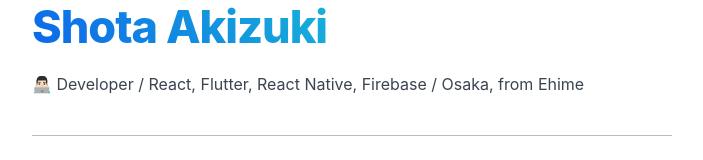
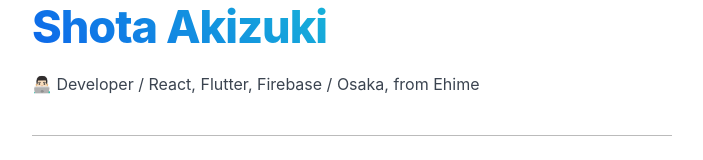
Before and after one commit to shota-akizuki/shota-dev, a Next.js app: page / in a window 1280 px wide. Shown: the part 161-321 px from the top of the page, without its empty margins (288-991 px from the left). Built offline with nearby package versions, Linux system fonts and the light colour scheme.

Commit message:
Delete RN.

```diff
--- a/pages/index.tsx
+++ b/pages/index.tsx
@@ -8,6 +8,7 @@ import Envelope from '../components/svgs/envelope';
 import Instagram from '../components/svgs/instagram';
 import React from 'react';
 import Timeline from '../components/Timeline';
+
 const Divider = () => {
   return <div className={styles.divider}></div>;
 };
@@ -45,10 +46,7 @@ export default function Home() {
       <Header titlePre="Home" />
       <div className={styles.main}>
         <h1>Shota Akizuki</h1>
-        <p>
-          👨🏻‍💻 Developer / React, Flutter, React Native, Firebase / Osaka, from
-          Ehime
-        </p>
+        <p>👨🏻‍💻 Developer / React, Flutter, Firebase / Osaka, from Ehime</p>
         <Divider />
         <Timeline />
         <Divider />
```
